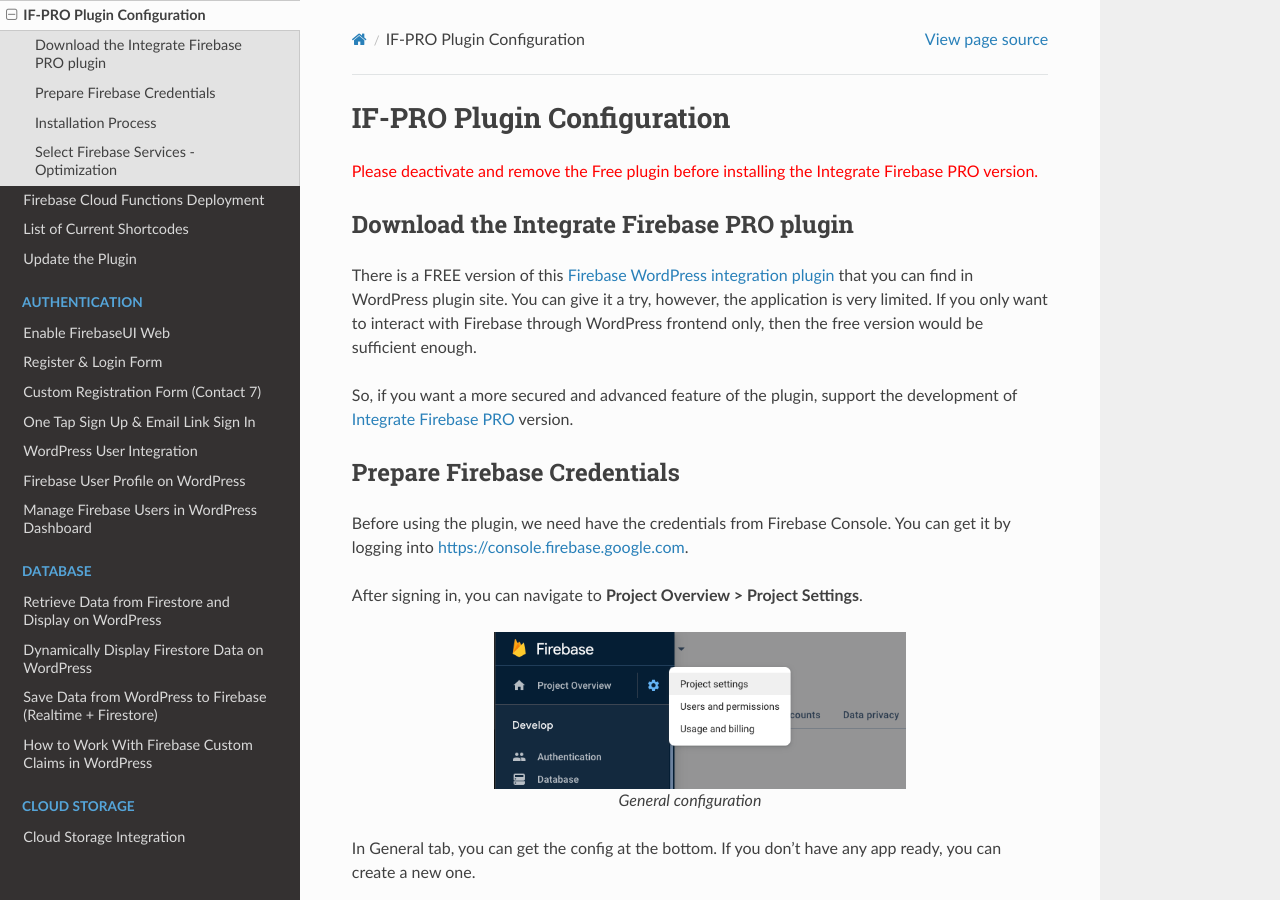
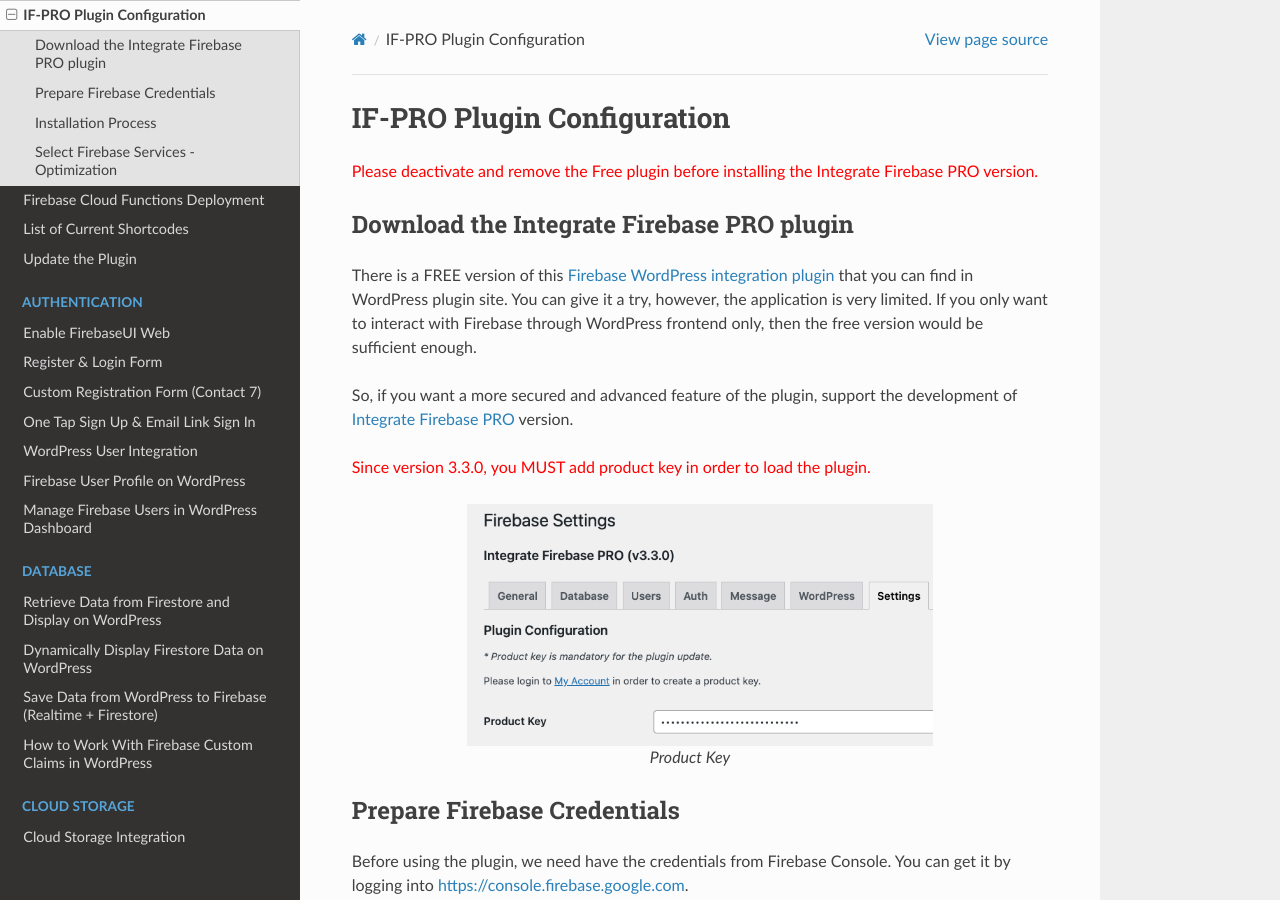
Before and after one commit to dalenguyen/firebase-wordpress-docs, a Sphinx documentation site: the page built from docs/intro/ifp-plugin-configuration.rst, in a window 1280 px wide and 900 px high. Built offline with Sphinx 7.4.7 and the Read the Docs theme 2.0.0, drawn with Linux system fonts in a browser that asks for light colours.

Commit message:
update version 2.21.0

```diff
--- a/docs/conf.py
+++ b/docs/conf.py
@@ -22,7 +22,7 @@
 author = u"Dale Nguyen"
 
 # The short X.Y version
-version = "2.20.0"
+version = "2.21.0"
 release = version
 
 # -- General configuration ---------------------------------------------------
--- a/docs/index.rst
+++ b/docs/index.rst
@@ -49,7 +49,7 @@
 Products
 -----------
 
-- `Integrate Firebase PRO <https://techcater.com/>`_ - `v3.2.0`
+- `Integrate Firebase PRO <https://techcater.com/>`_ - `v3.3.0`
 - `Firebase WordPress Functions <https://firebase-wordpress-docs.readthedocs.io/en/latest/intro/cloud-functions-deployment.html>`_ - `v1.4.0` (bundle with PRO plugin)
 - `Integrate Firebase Woocommerce <https://firebase-wordpress-docs.readthedocs.io/en/latest/extensions/woocommerce.html>`_ - `v2.7.0` (Extension)
 - `Integrate Firebase Users <https://firebase-wordpress-docs.readthedocs.io/en/latest/extensions/firebase-users.html>`_ - `v1.3.0` (Extension)
--- a/docs/intro/ifp-plugin-configuration.rst
+++ b/docs/intro/ifp-plugin-configuration.rst
@@ -15,6 +15,16 @@
 There is a FREE version of this `Firebase WordPress integration plugin <https://wordpress.org/plugins/integrate-firebase/>`_ that you can find in WordPress plugin site. You can give it a try, however, the application is very limited. If you only want to interact with Firebase through WordPress frontend only, then the free version would be sufficient enough.
 
 So, if you want a more secured and advanced feature of the plugin, support the development of `Integrate Firebase PRO <https://techcater.com>`_ version.
+
+.. role:: red
+
+:red:`Since version 3.3.0, you MUST add product key in order to load the plugin.`
+
+.. figure:: /images/firebase-product-key.png
+    :scale: 70%
+    :align: center
+
+    Product Key
 
 Prepare Firebase Credentials
 ----------------------------------
```
Also changed, not shown: other parts of docs/index.rst (+1 -1 lines), docs/misc/changelog.rst (+9 -0 lines), docs/images/firebase-product-key.png (added).
